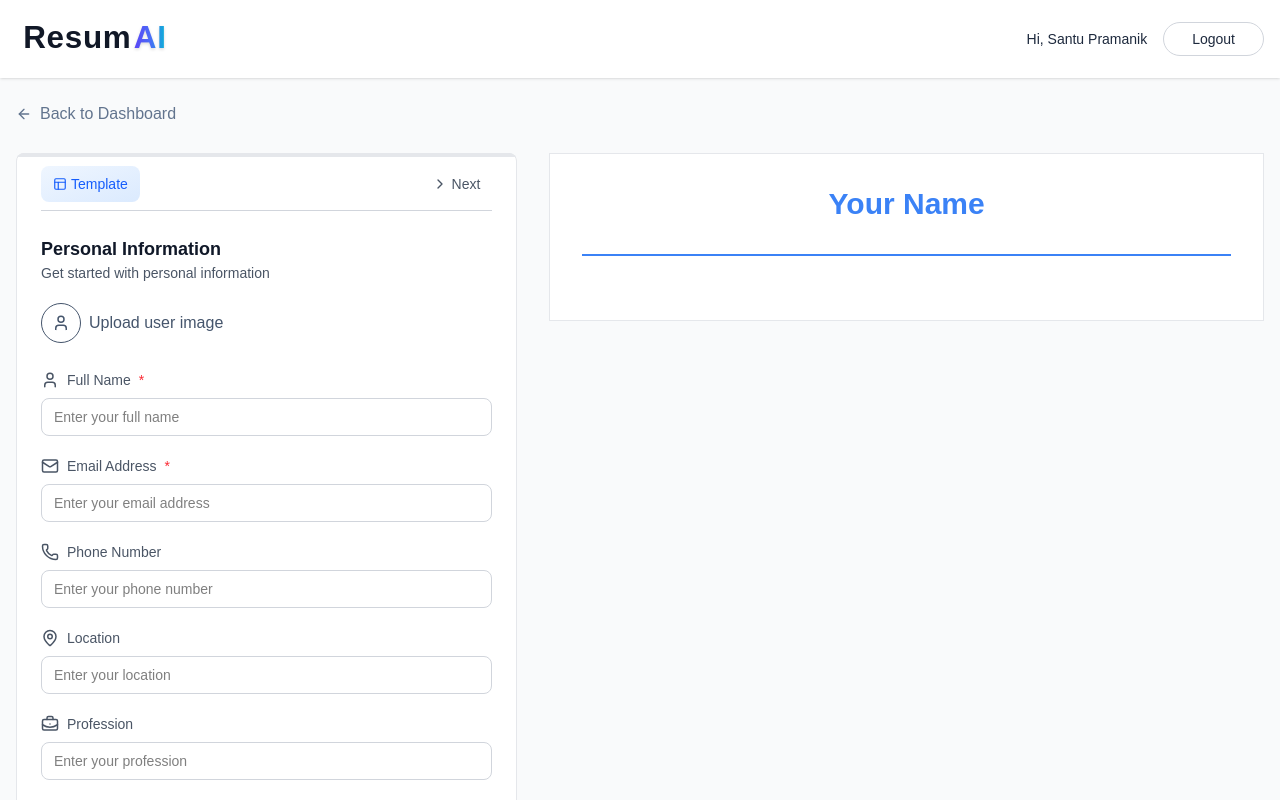
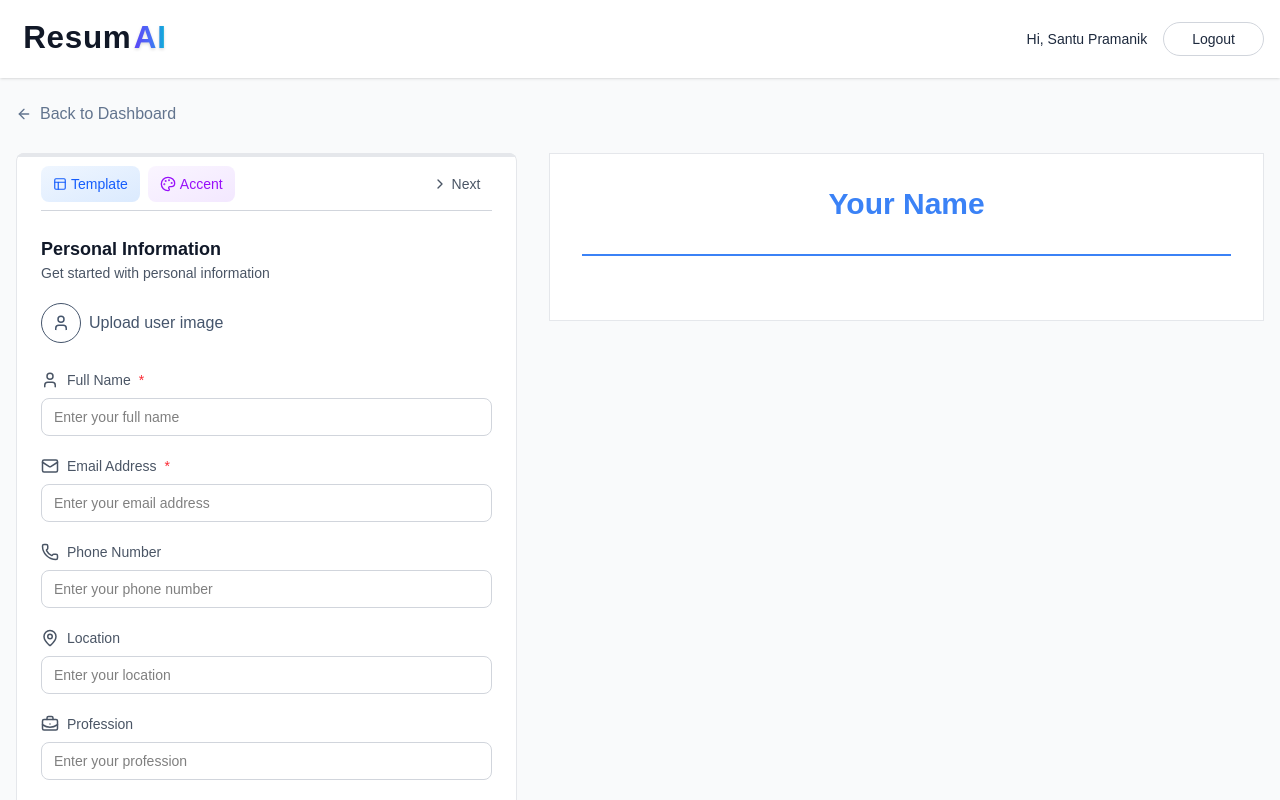
Before and after one commit to santu7212/RESUME-BUILDER, a React (Vite) app in the folder client/: page /app/resume-builder/1 in a window 1280 px wide. Shown: the top 800 px of the page. Built offline with nearby package versions, Linux system fonts and the light colour scheme.

Commit message:
feat: add ColorPicker component; implement color selection for resume accent color in ResumeBuilder

```diff
--- /dev/null
+++ b/client/src/components/ColorPicker.jsx
@@ -0,0 +1,67 @@
+import { Check, Icon, Palette } from "lucide-react";
+import React, { useState } from "react";
+
+const ColorPicker = ({ selectedColor, onChange }) => {
+  const colors = [
+    { name: "Blue", value: "#3B82F6" },
+    { name: "Indigo", value: "#6366F1" },
+    { name: "Purple", value: "#8B5CF6" },
+    { name: "Green", value: "#10B981" },
+    { name: "Red", value: "#EF4444" },
+    { name: "Orange", value: "#F97316" },
+    { name: "Teal", value: "#14B8A6" },
+    { name: "Pink", value: "#EC4899" },
+    { name: "Gray", value: "#6B7280" },
+    { name: "Black", value: "#1F2937" },
+  ];
+  const [isOpen, setIsOpen] = useState(false);
+
+  return (
+    <div className="relative">
+      <button
+        onClick={() => setIsOpen(!isOpen)}
+        className="flex items-center gap-1 text-sm text-purple-600
+             bg-gradient-to-br from-purple-50 to-purple-100
+             ring-purple-300 hover:ring
+             transition-all px-3 py-2 rounded-lg"
+      >
+        <Palette size={16} />
+        <span className="max-sm:hidden">Accent</span>
+      </button>
+      {isOpen && (
+        <div
+          className="grid grid-cols-4 w-60 gap-2 absolute top-full left-0 right-0
+                       p-3 mt-2 z-10 bg-white rounded-md border
+                     border-gray-200 shadow-sm"
+        >
+          {colors.map((color) => (
+            <div
+              onClick={() => onChange(color.value)}
+              key={color.value}
+              className="relative cursor-pointer group flex flex-col"
+            >
+              <div
+                className="w-12 h-12 rounded-full border-2 border-transparent
+                                    group-hover:border-black/25 transition-colors"
+                style={{ backgroundColor: color.value }}
+              >
+
+              </div>
+              {selectedColor === color.value && (
+                <div className="absolute top-0 left-0 right-0 bottom-4.5
+                flex items-center justify-center">
+                    <Check className="size-5 text-white"/>
+                </div>
+              )}
+              <p className="text-xs text-center mt-1 text-gray-600 ">
+                {color.name}
+              </p>
+            </div>
+          ))}
+        </div>
+      )}
+    </div>
+  );
+};
+
+export default ColorPicker;
--- a/client/src/pages/ResumeBuilder.jsx
+++ b/client/src/pages/ResumeBuilder.jsx
@@ -15,6 +15,7 @@ import {
 import PersonalInfoForm from "../components/PersonalInfoForm";
 import ResumePreview from "../components/ResumePreview";
 import TemplateSelector from "../components/TemplateSelector";
+import ColorPicker from "../components/ColorPicker";
 const ResumeBuilder = () => {
   const { resumeID } = useParams();
   const [resumeData, setResumeDat] = useState({
@@ -84,6 +85,8 @@ const ResumeBuilder = () => {
               <div className="flex justify-between items-center mb-6 border-b border-gray-300 py-1">
                 <div className="flex  items-center gap-2">
                   <TemplateSelector selectedTemplate={resumeData.template} onChange={(template)=>setResumeDat(prev=>({...prev ,template}))}/>
+                    <ColorPicker selectedColor={resumeData.accent_color}
+                    onChange={(color)=>setResumeDat(prev=>({...prev,accent_color:color}))}/>
                 </div>
                 <div className="flex items-center">
                   {activeSectionIndex !== 0 && (
```
